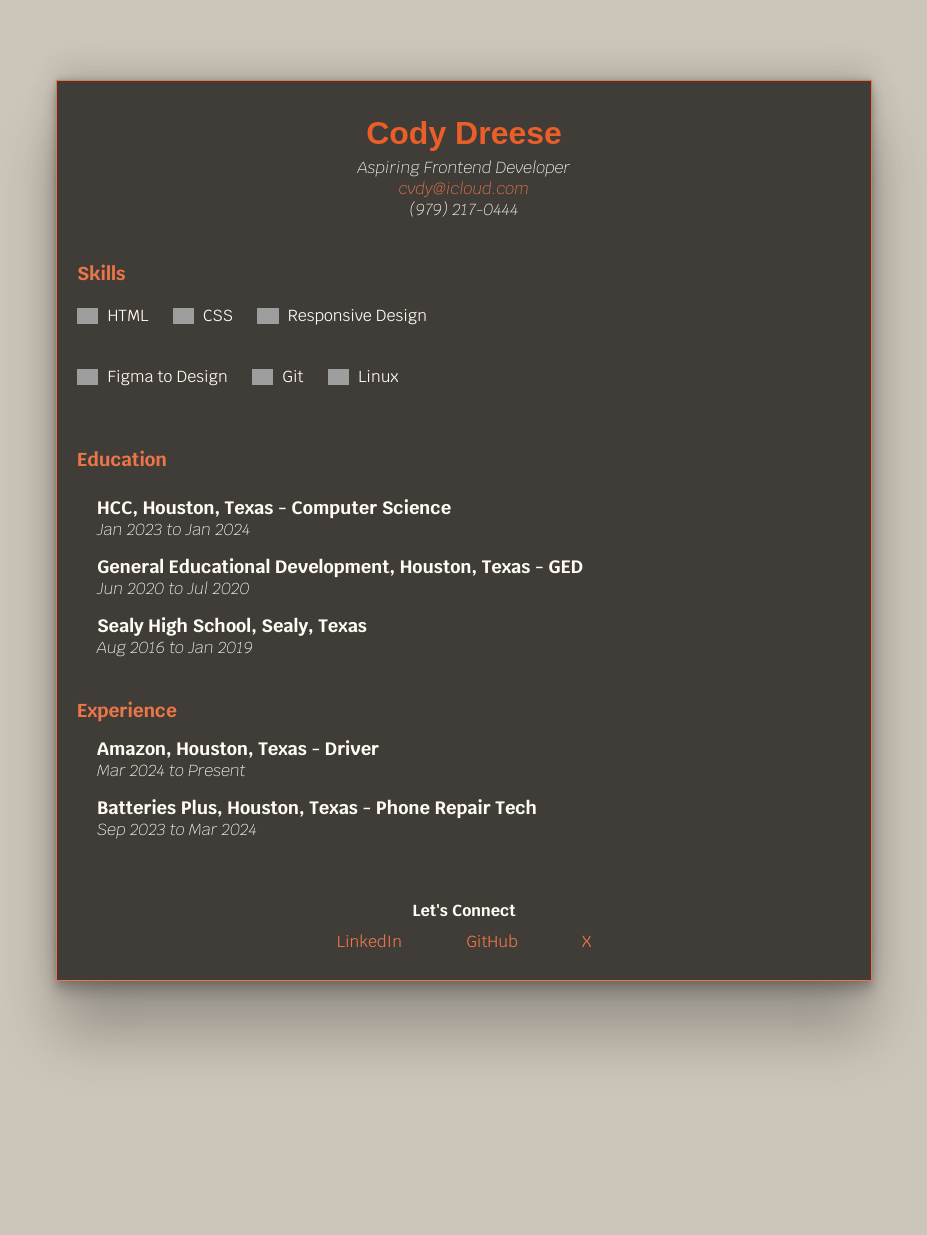
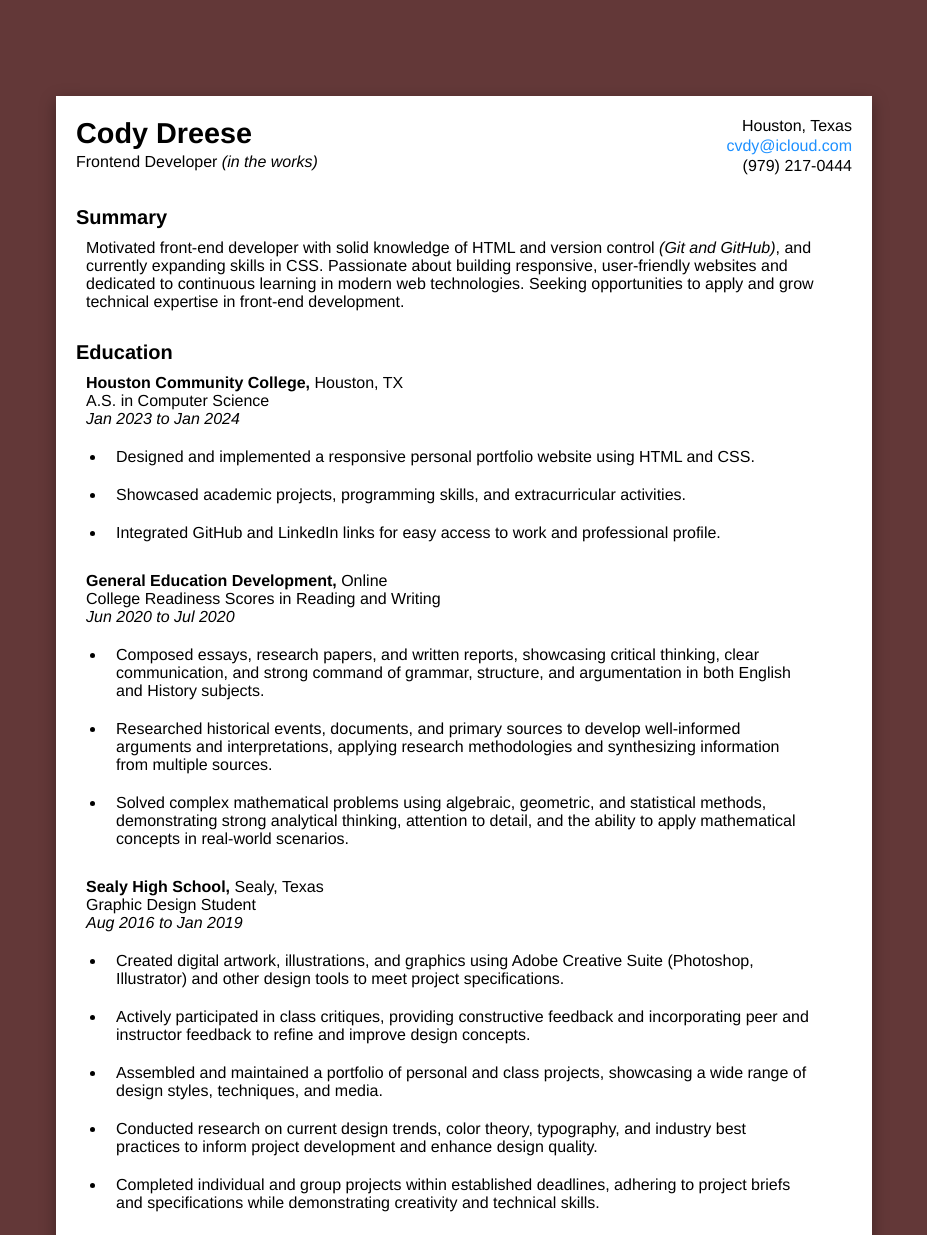
Before and after one commit to cvdy/cv, a plain HTML site: page index.html in a window 1280 px wide. Shown: the top 1235 px of the page, without its empty margins (176-1103 px from the left). Before the commit the page ends 1136 px from the top, so only its background shows below. Drawn offline with Linux system fonts and the light colour scheme; grey boxes are pictures that could not be loaded; a web font is replaced by a local one.

Commit message:
restyle cv, add more detail

```diff
--- a/index.html
+++ b/index.html
@@ -14,77 +14,108 @@
     />
     <link rel="shortcut icon" type="image/x-icon" href="logo-favicon.ico" />
     <link rel="stylesheet" href="style.css" />
-    <title>CV of CD</title>
+    <title>Cody Dreese Resume</title>
   </head>
   <body>
-    <div class="wrapper">
+<div class="page-wrapper">
       <header>
-        <h1>Cody Dreese</h1>
-        <div class="info">
-          <p>Aspiring Frontend Developer</p>
-          <p>
-            <a class="email-link" href="mailto:cvdy@icloud.com"
-              >cvdy@icloud.com</a>
-          </p>
+        <div class="name-job">
+        <h1 class="name">Cody Dreese</h1>
+        <p class="job">Frontend Developer <span class="italics">(in the works)</span></p>
+      </div>
+        <div class="contact-info">
+          <p>Houston, Texas</p>
+          <a href="mailto:cvdy@icloud.com">cvdy@icloud.com</a>
           <p>(979) 217-0444</p>
         </div>
       </header>
+
       <main>
-        <section>
-          <h3>Skills</h3>
-          <ul class="skills">
 
+        <section class="segment">
+          <h2>Summary</h2>
+          <p class="summary-p">Motivated front-end developer with solid knowledge of HTML and version control <span class="italics">(Git and GitHub)</span>, and currently expanding skills in CSS. Passionate about building responsive, user-friendly websites and dedicated to continuous learning in modern web technologies. Seeking opportunities to apply and grow technical expertise in front-end development.</p>
+        </section>
 
-            <img class="icon" src="https://i.ibb.co/JztNzmj/html.png" alt="html">
-            <li class="icon-text">HTML</li>
-            <img class="icon" src="https://i.ibb.co/XsKP9MR/css.png" alt="css">
-            <li class="icon-text">CSS</li>
-            <img class="icon" src="https://i.ibb.co/y0tSvvj/responsive-design.png" alt="responsive-design">
-            <li class="icon-text">Responsive Design</li>
-            <br />
-            <img class="icon" src="https://i.ibb.co/3k1qLn9/figma.png" alt="figma">
-            <li class="icon-text">Figma to Design</li>
-            <img class="icon" src="https://i.ibb.co/CQ292zz/git.png" alt="git">
-            <li class="icon-text">Git</li>
-            <img class="icon" src="https://i.ibb.co/CJHVMng/linux.png" alt="linux">
-            <li class="icon-text">Linux</li>
-          </ul>
-        </section>
-        <section>
-          <h3>Education</h3>
+        <section class="segment">
+          <h2>Education</h2>
           <div class="education-content">
+
             <article>
-              <h2>HCC, Houston, Texas - Computer Science</h2>
-              <p class="dates">Jan 2023 to Jan 2024</p>
+              <h3>Houston Community College, <span class="normal">Houston, TX</span></h3>
+              <p>A.S. in Computer Science</p>
+              <p class="dates italics">Jan 2023 to Jan 2024</p>
+              <ul>
+                <li>Designed and implemented a responsive personal portfolio website using HTML and CSS.</li>
+                <li>Showcased academic projects, programming skills, and extracurricular activities.</li>
+                <li>Integrated GitHub and LinkedIn links for easy access to work and professional profile.</li>
+              </ul>
             </article>
+
             <article>
-              <h2>General Educational Development, Houston, Texas - GED</h2>
-              <p class="dates">Jun 2020 to Jul 2020</p>
+              <h3>General Education Development, <span class="normal">Online</span></h3>
+              <p>College Readiness Scores in Reading and Writing</p>
+              <p class="dates italics">Jun 2020 to Jul 2020</p>
+              <ul>
+                <li>Composed essays, research papers, and written reports, showcasing critical thinking, clear communication, and strong command of grammar, structure, and argumentation in both English and History subjects.</li>
+                <li>Researched historical events, documents, and primary sources to develop well-informed arguments and interpretations, applying research methodologies and synthesizing information from multiple sources.</li>
+                <li>Solved complex mathematical problems using algebraic, geometric, and statistical methods, demonstrating strong analytical thinking, attention to detail, and the ability to apply mathematical concepts in real-world scenarios.</li>
+              </ul>
             </article>
+
             <article>
-              <h2>Sealy High School, Sealy, Texas</h2>
-              <p class="dates">Aug 2016 to Jan 2019</p>
+              <h3>Sealy High School, <span class="normal">Sealy, Texas</span></h3>
+              <p>Graphic Design Student</p>
+              <p class="dates italics">Aug 2016 to Jan 2019</p>
+              <ul>
+                <li>Created digital artwork, illustrations, and graphics using Adobe Creative Suite (Photoshop, Illustrator) and other design tools to meet project specifications.</li>
+                <li>Actively participated in class critiques, providing constructive feedback and incorporating peer and instructor feedback to refine and improve design concepts.</li>
+                <li>Assembled and maintained a portfolio of personal and class projects, showcasing a wide range of design styles, techniques, and media.</li>
+                <li>Conducted research on current design trends, color theory, typography, and industry best practices to inform project development and enhance design quality.</li>
+                <li>Completed individual and group projects within established deadlines, adhering to project briefs and specifications while demonstrating creativity and technical skills.</li>
+              </ul>
             </article>
           </div>
         </section>
-        <section>
-          <h3>Experience</h3>
+
+        <section class="segment">
+          <h2>Experience</h2>
+
           <article>
-            <h2>Amazon, Houston, Texas - Driver</h2>
-            <p class="dates">Mar 2024 to Present</p>
+            <h3>Delivery Driver, <span class="normal">Amazon</span></h3>
+            <p>Houston, TX</p>
+            <p class="dates italics">Mar 2024 to Present</p>
+            <ul>
+              <li>Safely and efficiently deliver packages to customers within designated routes and timeframes. Ensure that each package is delivered to the correct address and in good condition.</li>
+              <li>Use Amazon's delivery app to scan packages before departure, track real-time delivery progress, and confirm successful delivery. This helps maintain accurate tracking information for both customers and the company.</li>
+              <li>Follow the assigned delivery route and adhere to the delivery schedule. Drivers often use GPS to optimize routes and reduce delays, ensuring timely deliveries and meeting daily targets.</li>
+              <li>Provide excellent customer service by being polite, professional, and responsive to customer inquiries. Address any issues or concerns, such as missing packages or delivery difficulties, and communicate with support teams when needed.</li>
+              <li>Ensure the delivery vehicle is well-maintained, clean, and stocked with necessary supplies (like safety equipment). Perform routine inspections to check for any mechanical issues and report problems to the appropriate department.</li>
+            </ul>
           </article>
+
           <article>
-            <h2>Batteries Plus, Houston, Texas - Phone Repair Tech</h2>
-            <p class="dates">Sep 2023 to Mar 2024</p>
+            <h3>Smartphone Repair Tech, <span class="normal">Batteries Plus</span></h3>
+            <p>Houston, TX</p>
+            <p class="dates italics">Sep 2023 to Mar 2024</p>
+            <ul>
+              <li>Thoroughly assessed customer devices to determine the exact problem, including battery issues, screen damage, hardware malfunctions, or software glitches. Used diagnostic tools and equipment to identify both common and complex problems.</li>
+              <li>Performed repairs such as replacing cracked screens, damaged batteries, faulty charging ports, and other components. This required precision, attention to detail, and expertise in handling delicate parts like circuit boards and connectors.</li>
+              <li>Replaced faulty or degraded batteries and perform battery calibration if needed. Advise customers on proper battery care to extend the life of their devices, and ensured that new batteries were properly installed and tested for optimal performance.</li>
+              <li>Interacted with customers to explain repair diagnoses, give cost estimates, and provide updates on repair status. Offered advice on device maintenance and ensure that all customer concerns are addressed professionally.</li>
+              <li>Maintained an organized inventory of parts and tools, keeping track of stock levels to ensure quick repairs. Followed proper safety procedures when handling electronics and chemicals, and ensured that all tools and equipment were properly maintained and calibrated.</li>
+            </ul>
           </article>
         </section>
+
       </main>
+
       <footer>
-        <h4>Let's Connect</h4>
+        <h2 class="footer-msg">Let's<br>Connect</h2>
         <ul class="social-links">
-          <li><a target="_blank" href="https://linkedin.com/in/cvdy/">LinkedIn</a></li>
-          <li><a target="_blank" href="https://github.com/cvdy/">GitHub</a></li>
-          <li><a target="_blank" href="https://x.com/codydreese/">X</a></li>
+          <li><a class="linkedin" target="_blank" href="https://linkedin.com/in/cvdy/">LinkedIn</a></li>
+          <li><a class="github" target="_blank" href="https://github.com/cvdy/">GitHub</a></li>
+          <li><a class="x" target="_blank" href="https://x.com/codydreese/">X</a></li>
         </ul>
       </footer>
     </div>
--- a/style.css
+++ b/style.css
@@ -1,133 +1,136 @@
-@import url('https://fonts.googleapis.com/css2?family=Chivo:ital,wght@0,100..900;1,100..900&family=Krub:ital,wght@0,200;0,300;0,400;0,500;0,600;0,700;1,200;1,300;1,400;1,500;1,600;1,700&display=swap');
-
-:root {
-    --bg-color: #ccc5b9;
-    --main-color: #403d39;
-    --big-text-color: #eb5e28;
-    --text-color: #fffcf2;
-    --med-text-color: #ec7647;
-    --link-color: #ec7647;
-}
-
+/* UNIVERSAL */
 * {
     box-sizing: border-box;
     margin: 0;
     padding: 0;
-    font-family: Krub, Arial, Helvetica, sans-serif;
 }
 
 body {
-    width: 100%;
-    max-width: 51rem;
-    height: 66rem;
-    max-height: 66rem;
-    margin: 0 auto;
-    background-color: var(--bg-color);
-    color: var(--text-color)
+    font-family: Helvetica, Arial, sans-serif;
+    width: 51rem;
+    margin:96px auto;
+    box-shadow: rgba(0, 0, 0, 0.35) 0px 5px 15px;
+    background-color: rgb(99, 56, 56);
 }
 
-.wrapper {
-    background-color: var(--main-color);
-    box-shadow: rgba(0, 0, 0, 0.25) 0px 54px 55px, rgba(0, 0, 0, 0.12) 0px -12px 30px, rgba(0, 0, 0, 0.12) 0px 4px 6px, rgba(0, 0, 0, 0.17) 0px 12px 13px, rgba(0, 0, 0, 0.09) 0px -3px 5px;
-    margin-top: 10vh;
-    border: solid 0.063rem #ec7647;
+.page-wrapper {
+    background-color: white;
+}
+/*HEADER*/
+header {
+    display: flex;
+    line-height: 1.25;
+}
+
+.name-job {
+    padding: 20px;
+    width: 50%;
+    text-align: left;
+}
+
+.name {
+    font-size: 1.8em;
+}
+
+.italics {
+    font-style:italic;
+    font-weight: 300;
+}
+
+.contact-info {
+    padding: 20px;
+    width: 50%;
+    text-align: right;
 }
 
 a {
     text-decoration: none;
-    color: var(--link-color);
+    color:dodgerblue;
 }
 
-/* Header */
-
-header {
-    height: 20vh;
-    text-align: center;
-    line-height: 1.3rem;
+/*MAIN CONTENT*/
+main {
+    padding: 0 20px;
+}
+.segment {
+    width: 98%;
+    text-align: left;
 }
 
-h1 {
-    margin-top: 2.8vh;
-    color: var(--big-text-color);
-    font-family: Chivo, Arial, Helvetica, sans-serif;
+.summary-p {
+    padding: 10px 0px 20px 10px;
 }
 
-.info {
-    padding: 0.625rem 0;
-    margin-top: .5vh;
-    font-family: 'Times New Roman', Times, serif;
-    font-style: italic;
-    font-weight: 200;
+.dates {
+    padding-bottom:10px;
 }
 
-header {
-    padding: 1.25rem;
+ul {
+    width: 98%;
+    padding-left: 20px;
 }
 
-
-/* Content */
-
-
-section {
-    padding: 1.25rem;
+article ul li {
+    padding: 10px;
 }
 
-/* Skills */
-.skills {
-    list-style-type: none;
-}
-
-.icon {
-    display: inline-block;
-    height: 1em;
-    width: auto;
-    vertical-align: middle;
-}
-
-.icon-text {
-    display: inline-block;
-    margin: 1.25rem;
-    margin-left: 0.313rem;
-    vertical-align: middle;
-
-}
-.education-content {
-    padding-top: 0.625rem;
-}
-
-article {
-    margin-top: 0.938rem;
-    margin-left: 1.25rem;
+article li:last-child {
+    padding-bottom: 20px;
 }
 
 h2 {
-    font-size: 1.125rem;
+    font-size: 1.25em;
+    padding-top: 10px;
 }
 
 h3 {
-    color: var(--med-text-color);
+    padding-top: 10px;
+    font-size: 1em;
+}
+
+.normal {
+    font-weight: normal;
+}
+
+.education-content {
+    padding-left: 10px;
+}
+
+footer {
+    display: flex;
+    padding: 20px;
+    width: 100%;
+    align-items: flex-end;
+}
+
+.footer-msg {
+    width: 50%;
+    text-align: left;
+}
+
+.social-links {
+    width: 50%;
+    text-align: right;
+    list-style-type: none;
 
 }
 
-.dates {
-    font-style: italic;
-    font-weight: 100;
+.social-links li {
+    line-height: 1.5em;
 }
 
-/* Footer */
-footer {
-    text-align: center;
-    height: 10vh;
-    margin-top: 5vh;
+.linkedin {
+    color: #0c65c1;
 }
 
-.social-links {
-    list-style-type: none;
-    padding-top: 0.625rem;
-
+.linkedin:hover {
+    color: black;
 }
 
-.social-links > li {
-    display: inline-block;
-    margin: 0 30px;
+.github {
+    color: #24292e;
 }
+
+.x {
+    color: #000;
+}
```
